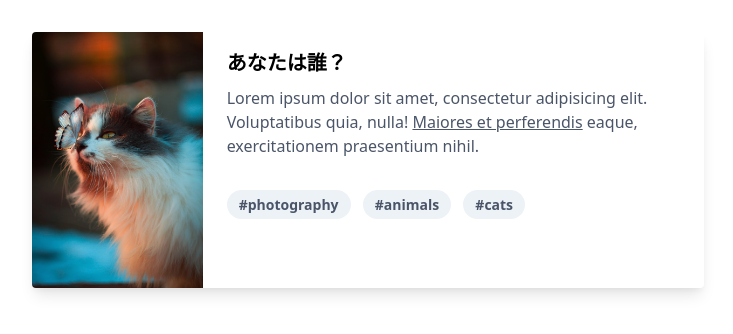
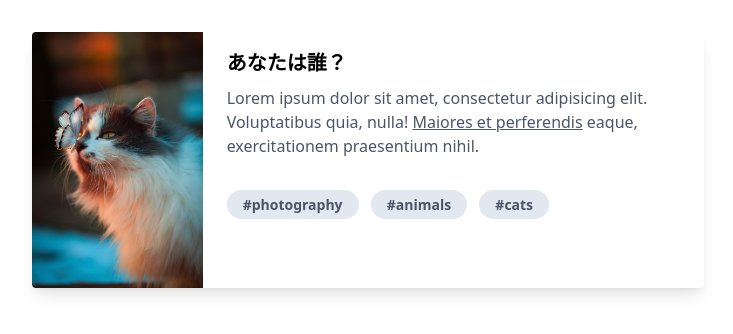
Before and after one commit to DCzajkowski/tailwindcss-card, a website: page public/index.html in a window 1280 px wide. Shown: the whole page, without its empty margins (0-733 px from the left). Drawn offline with nearby package versions, Linux system fonts and the light colour scheme; files that its build step writes are made by us from their sources.

Commit message:
Extracted tag class

```diff
--- a/css/app.css
+++ b/css/app.css
@@ -2,4 +2,16 @@
 
 @tailwind components;
 
+.tag {
+  @apply inline-block px-4 py-1 bg-gray-300 rounded-full text-sm font-semibold text-gray-700;
+}
+
+.tag:focus {
+  @apply outline-none shadow-outline;
+}
+
+.tag:hover {
+  @apply bg-gray-500 text-gray-900;
+}
+
 @tailwind utilities;
--- a/public/index.html
+++ b/public/index.html
@@ -16,9 +16,9 @@
           </p>
         </div>
         <div class="px-6 pb-4 pt-0 sm:pt-4">
-          <a href="#" class="inline-block mt-2 sm:mt-0 bg-gray-200 rounded-full px-3 py-1 text-sm font-semibold hover:bg-gray-400 hover:text-gray-900 text-gray-700 mr-2">#photography</a>
-          <a href="#" class="inline-block mt-2 sm:mt-0 bg-gray-200 rounded-full px-3 py-1 text-sm font-semibold hover:bg-gray-400 hover:text-gray-900 text-gray-700 mr-2">#animals</a>
-          <a href="#" class="inline-block mt-2 sm:mt-0 bg-gray-200 rounded-full px-3 py-1 text-sm font-semibold hover:bg-gray-400 hover:text-gray-900 text-gray-700">#cats</a>
+          <a href="#" class="tag mr-2 mt-2 sm:mt-0">#photography</a>
+          <a href="#" class="tag mr-2 mt-2 sm:mt-0">#animals</a>
+          <a href="#" class="tag mr-2 mt-2 sm:mt-0">#cats</a>
         </div>
       </div>
     </div>
```
